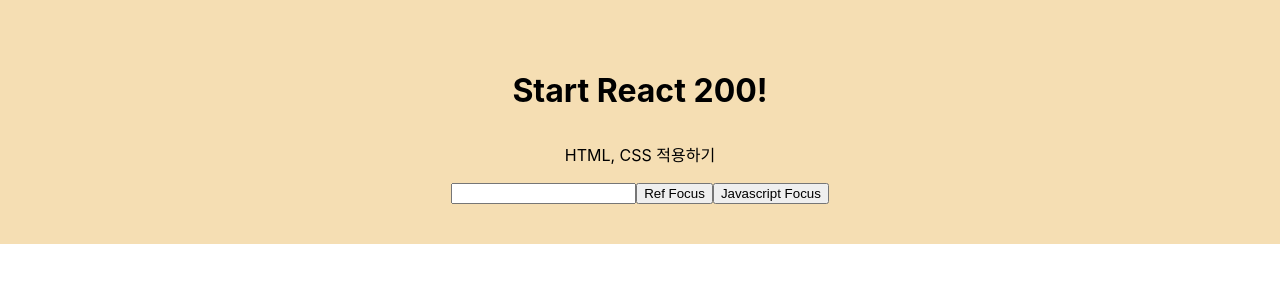
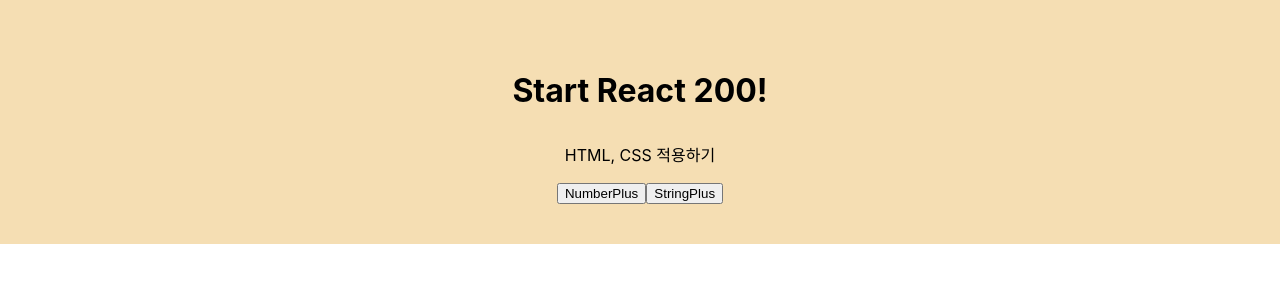
Before and after one commit to dev-chloe/hangout-react200, a React (Create React App) app: page / in a window 1280 px wide. Shown: the top 300 px of the page. Built offline with nearby package versions, Linux system fonts and the light colour scheme.

Commit message:
react200 중급074

```diff
--- a/src/App.js
+++ b/src/App.js
@@ -1,13 +1,13 @@
 import React from 'react';
 import './App.css';
-import ReactonRef from './R073_ReactRef';
+import Currying from './R074_ReactCurrying';
 
 function App() {
   return (
     <div className="cont_box">
       <h1>Start React 200!</h1>
       <p>HTML, CSS 적용하기</p>
-      <ReactonRef />
+      <Currying />
     </div>
   );
 }
--- /dev/null
+++ b/src/R074_ReactCurrying.js
@@ -0,0 +1,42 @@
+import React, { Component } from "react";
+
+class R074_ReactCurrying extends Component {
+  pluseNumOrString(c, d) {
+    return c + d;
+  }
+  // 파라미터로 전달된 c,d를 더해주는 함수를 생성한다. + 연산자는 숫자와 문자열에 사용할 수 있다.
+
+  PlusFunc1(a) {
+    return function(b) {
+      return this.pluseNumOrString(a, b)
+    }.bind(this)
+  }
+  // PlusFunc1 함수는 this.plusNumOrString(a,b)를 return하는 또 다른 함수를 return 한다.
+
+  PlusFunc2 = a => b => this.pluseNumOrString(a,b)
+  // PlusFunc2 함수는 PlusFunc1 함수를 화살표 함수로 간단하게 표현한 것이다. 완전히 동일한 함수다.
+
+  PlusFunc(a){
+    return this.PlusFunc1(a)(200)
+  }
+  // PlusFunc 함수를 파라미터를 1개(a)만 받는다. PlusFunc1 함수를 호출할 때 변수 a와 상수 200을 파라미터와 함께 전달한다.
+
+
+  render() {
+    return (
+      <>
+        <input type="button" value="NumberPlus" onClick={e => alert(this.PlusFunc(100))}/>
+        <input type="button" value="StringPlus" onClick={e => alert(this.PlusFunc("react"))} />
+        {/*
+          PlusFunc 함수를 호출하면서 숫자 100과 문자열 react를 전달한다.
+          고정으로 더해주는 숫자 200은 파라미터로 넣어주기 때문에 PlusFunc 함수를 호출할 때 각각 200을 전달하지 않아도 된다.
+
+          NumberPlus 버튼을 클릭했을 때 100 + 200의 결과인 300,
+          StringPlus 버튼을 클릭했을 때 react + 200의 결과인 react200이 팝업 창에 표시된다.
+        */}
+      </>
+    )
+  }
+}
+
+export default R074_ReactCurrying;
```
